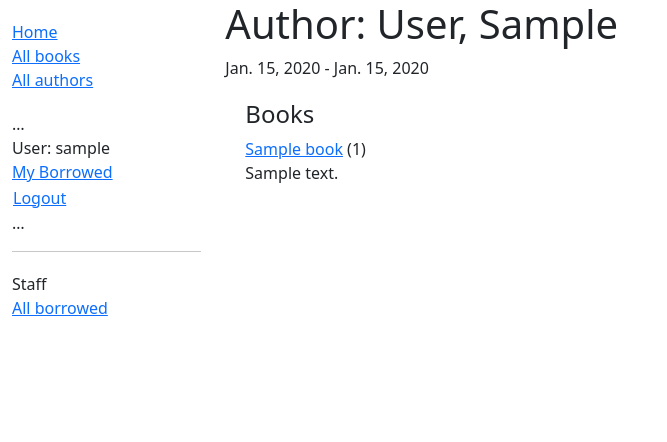
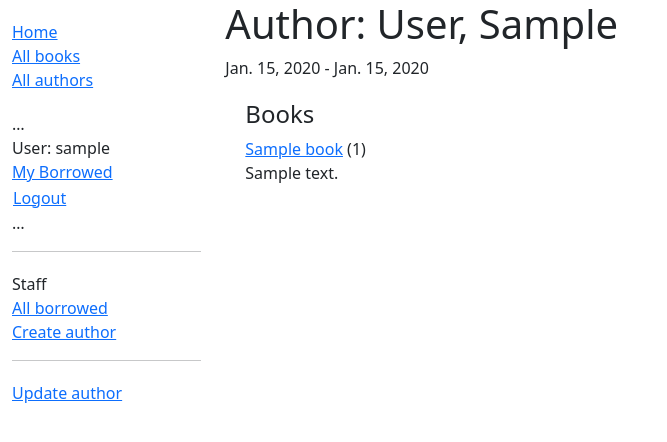
Before and after one commit to howard-cho/django-locallibrary, a Django app: page /catalog/author/1 in a window 1280 px wide. Shown: the top 442 px of the page, without its empty margins (0-667 px from the left). Run offline with Django 5.2, Linux system fonts and the light colour scheme; a user stored in the database is signed in; tables that the repository leaves empty hold one stand-in row (values such as "Sample post").

Commit message:
Added author create, update, delete
- Added author create, update, delete for users with permission

```diff
--- a/catalog/templates/base_generic.html
+++ b/catalog/templates/base_generic.html
@@ -53,6 +53,9 @@
         <ul class="sidebar-nav">
           <li>Staff</li>
           <li><a href="{% url 'all-borrowed' %}">All borrowed</a></li>
+          {% if perms.catalog.add_author %}
+          <li><a href="{% url 'author-create' %}">Create author</a></li>
+          {% endif %}
         </ul>
         {% endif %}
 
--- a/catalog/templates/catalog/author_detail.html
+++ b/catalog/templates/catalog/author_detail.html
@@ -16,3 +16,20 @@
     {% endfor %}
 </div>
 {% endblock %}
+
+{% block sidebar %}
+  {{ block.super }}
+
+  {% if perms.catalog.change_author or perms.catalog.delete_author %}
+  <hr>
+  <ul class="sidebar-nav">
+    {% if perms.catalog.change_author %}
+      <li><a href="{% url 'author-update' author.id %}">Update author</a></li>
+    {% endif %}
+    {% if not author.book_set.all and perms.catalog.delete_author %}
+      <li><a href="{% url 'author-delete' author.id %}">Delete author</a></li>
+    {% endif %}
+    </ul>
+  {% endif %}
+
+{% endblock %}
--- a/catalog/urls.py
+++ b/catalog/urls.py
@@ -10,4 +10,7 @@ urlpatterns = [
     path('mybooks/', views.LoanedBooksByUserListView.as_view(), name='my-borrowed'),
     path('borrowed/', views.LoanedBooksAllListView.as_view(), name='all-borrowed'),
     path('book/<uuid:pk>/renew/', views.renew_book_librarian, name='renew-book-librarian'),
+    path('author/create/', views.AuthorCreate.as_view(), name='author-create'),
+    path('author/<int:pk>/update/', views.AuthorUpdate.as_view(), name='author-update'),
+    path('author/<int:pk>/delete/', views.AuthorDelete.as_view(), name='author-delete'),
 ]
--- a/catalog/views.py
+++ b/catalog/views.py
@@ -3,8 +3,9 @@ import datetime
 from django.contrib.auth.decorators import login_required, permission_required
 from django.shortcuts import render, get_object_or_404
 from django.http import HttpResponseRedirect
-from django.urls import reverse
+from django.urls import reverse, reverse_lazy
 from django.views import generic
+from django.views.generic.edit import CreateView, UpdateView, DeleteView
 from django.contrib.auth.mixins import LoginRequiredMixin, PermissionRequiredMixin
 
 # Create your views here.
@@ -116,3 +117,28 @@ class LoanedBooksAllListView(PermissionRequiredMixin, generic.ListView):
 
     def get_queryset(self):
         return BookInstance.objects.filter(status__exact='o').order_by('due_back')
+
+class AuthorCreate(PermissionRequiredMixin, CreateView):
+    model = Author
+    fields = ['first_name', 'last_name', 'date_of_birth', 'date_of_death']
+    permission_required = 'catalog.add_author'
+
+class AuthorUpdate(PermissionRequiredMixin, UpdateView):
+    model = Author
+    # Not recommended (potential security issue if more fields added)
+    fields = '__all__'
+    permission_required = 'catalog.change_author'
+
+class AuthorDelete(PermissionRequiredMixin, DeleteView):
+    model = Author
+    success_url = reverse_lazy('authors')
+    permission_required = 'catalog.delete_author'
+
+    def form_valid(self, form):
+        try:
+            self.object.delete()
+            return HttpResponseRedirect(self.success_url)
+        except Exception as e:
+            return HttpResponseRedirect(
+                reverse("author-delete", kwargs={"pk": self.object.pk})
+            )
```
Also changed, not shown: catalog/templates/catalog/author_confirm_delete.html (added, +25 -0 lines), catalog/templates/catalog/author_form.html (added, +11 -0 lines).
